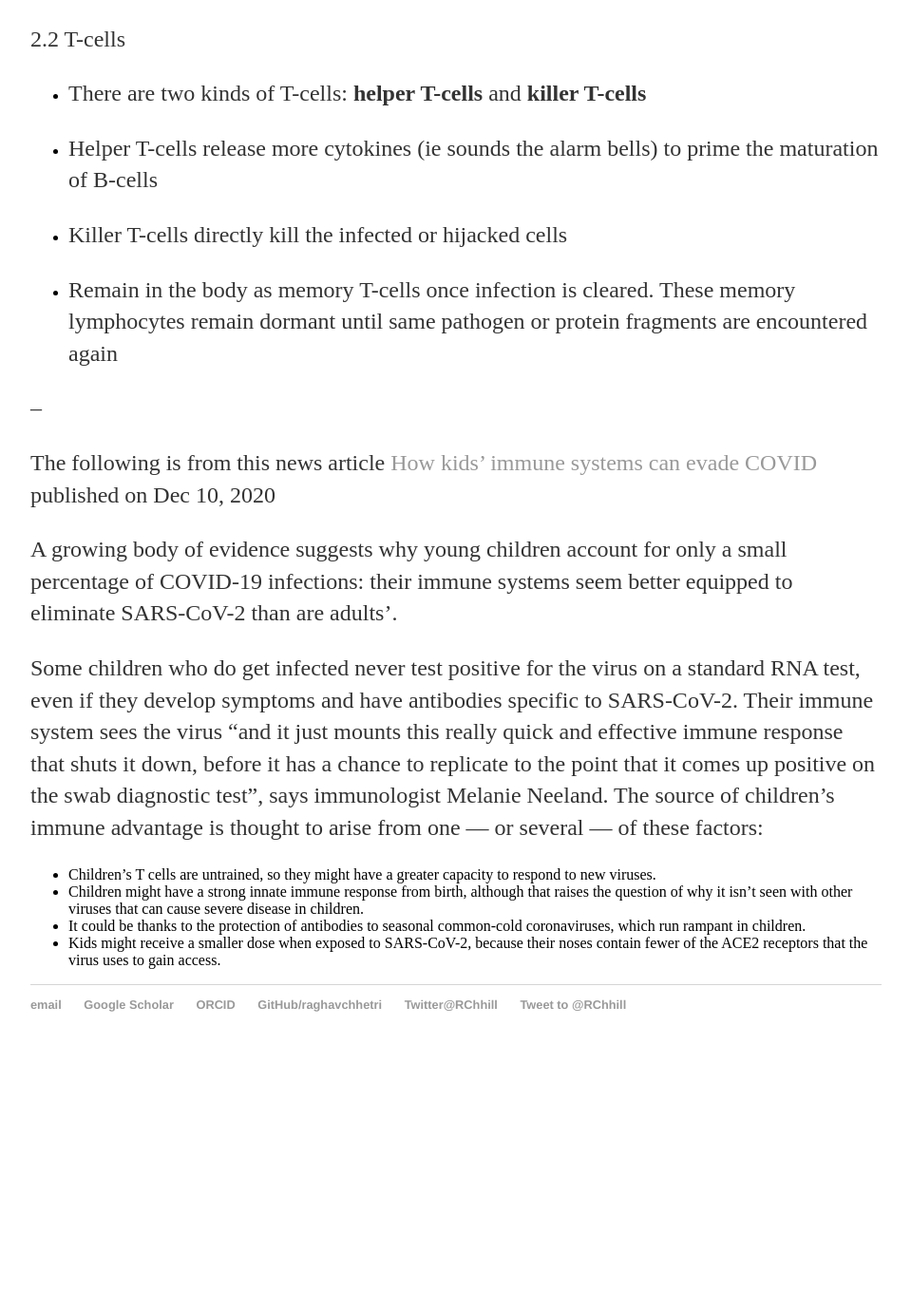
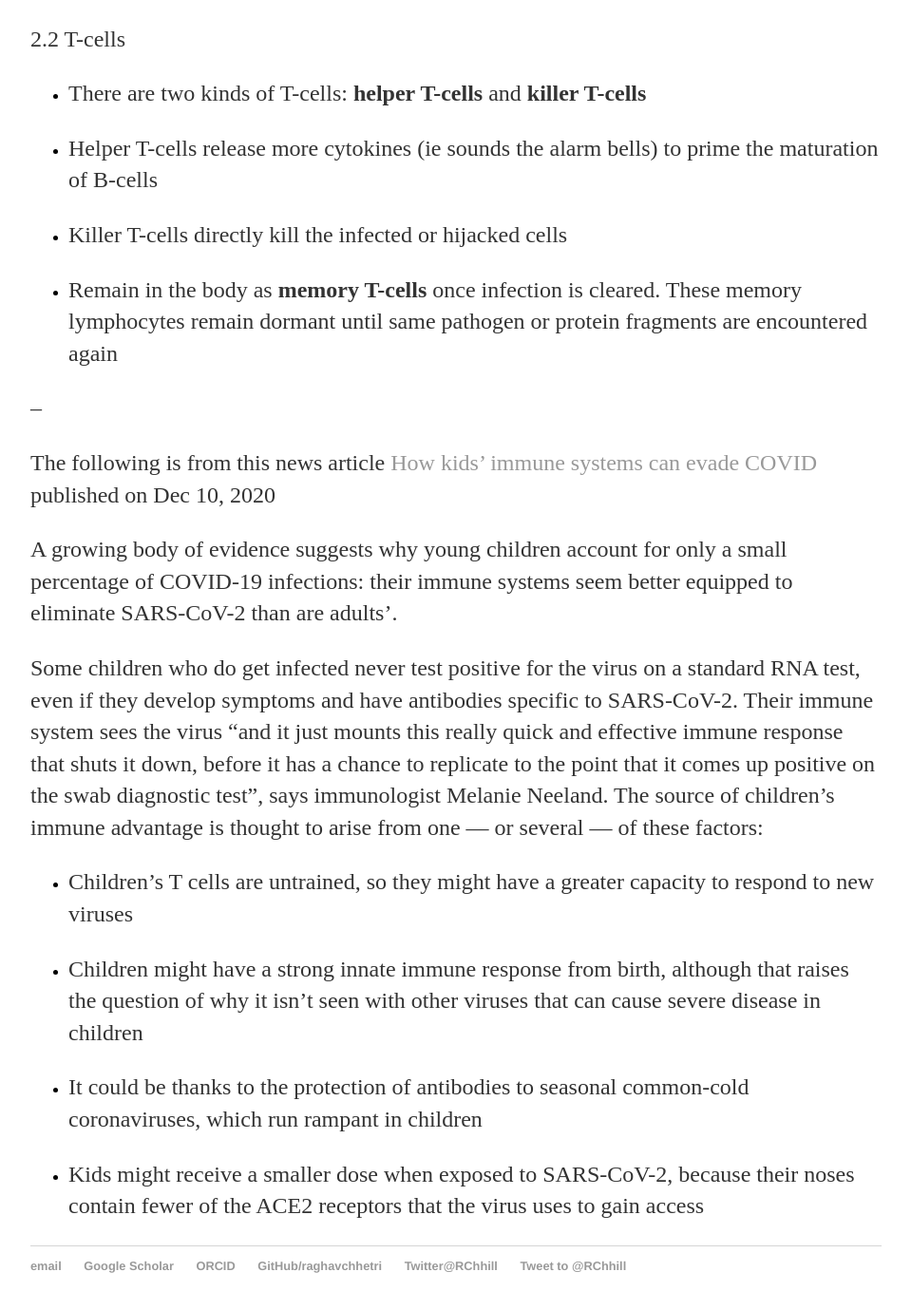
Before and after one commit to raghavchhetri/raghavchhetri.github.io, a Jekyll site: the page built from _posts/2020-11-17-immune-system-cheat-sheet.md, in a window 1280 px wide and 1400 px high, scrolled down 1123 px. Shown: the top 1379 px of the window at 95% size, without its empty margins (160-1119 px from the left). Built offline with Jekyll 4.4.1, drawn with Linux system fonts in a browser that asks for light colours; comment, search, counter and statistics services are not loaded; before the commit the page ends 2248 px from its top, so only the background shows below that; some of the changed text lies outside the part shown.

```diff
--- a/_posts/2020-11-17-immune-system-cheat-sheet.md
+++ b/_posts/2020-11-17-immune-system-cheat-sheet.md
@@ -24,7 +24,7 @@ It mounts a response by producing **B-cells** and **T-cells**, which is a slow p
 
 * Recognize the antigens and produce antibodies to fend off the infection
 
-* Once infection is cleared, the production of antibodies is slowed down and the B-cells convert from antibody-producing plasma B-cells to memory B-cells that persist in our body for years
+* Once infection is cleared, the production of antibodies is slowed down and the B-cells convert from antibody-producing **plasma B-cells** to **memory B-cells** that persist in our body for years
 
 * When a future infection is detected, they quickly convert to plasma B-cells and mount a faster and stronger immune response
 
@@ -36,7 +36,7 @@ It mounts a response by producing **B-cells** and **T-cells**, which is a slow p
 
 * Killer T-cells directly kill the infected or hijacked cells
 
-* Remain in the body as memory T-cells once infection is cleared. These memory lymphocytes remain dormant until same pathogen or protein fragments are encountered again
+* Remain in the body as **memory T-cells** once infection is cleared. These memory lymphocytes remain dormant until same pathogen or protein fragments are encountered again
 
 --
 
@@ -48,7 +48,10 @@ Some children who do get infected never test positive for the virus on a standar
 Their immune system sees the virus “and it just mounts this really quick and effective immune response that shuts it down, before it has a chance to replicate to the point that it comes up positive on the swab diagnostic test”, says immunologist Melanie Neeland.
 The source of children’s immune advantage is thought to arise from one — or several — of these factors:
 
-* Children’s T cells are untrained, so they might have a greater capacity to respond to new viruses.
-* Children might have a strong innate immune response from birth, although that raises the question of why it isn’t seen with other viruses that can cause severe disease in children.
-* It could be thanks to the protection of antibodies to seasonal common-cold coronaviruses, which run rampant in children.
-* Kids might receive a smaller dose when exposed to SARS-CoV-2, because their noses contain fewer of the ACE2 receptors that the virus uses to gain access.
+* Children’s T cells are untrained, so they might have a greater capacity to respond to new viruses
+
+* Children might have a strong innate immune response from birth, although that raises the question of why it isn’t seen with other viruses that can cause severe disease in children
+
+* It could be thanks to the protection of antibodies to seasonal common-cold coronaviruses, which run rampant in children
+
+* Kids might receive a smaller dose when exposed to SARS-CoV-2, because their noses contain fewer of the ACE2 receptors that the virus uses to gain access
```
